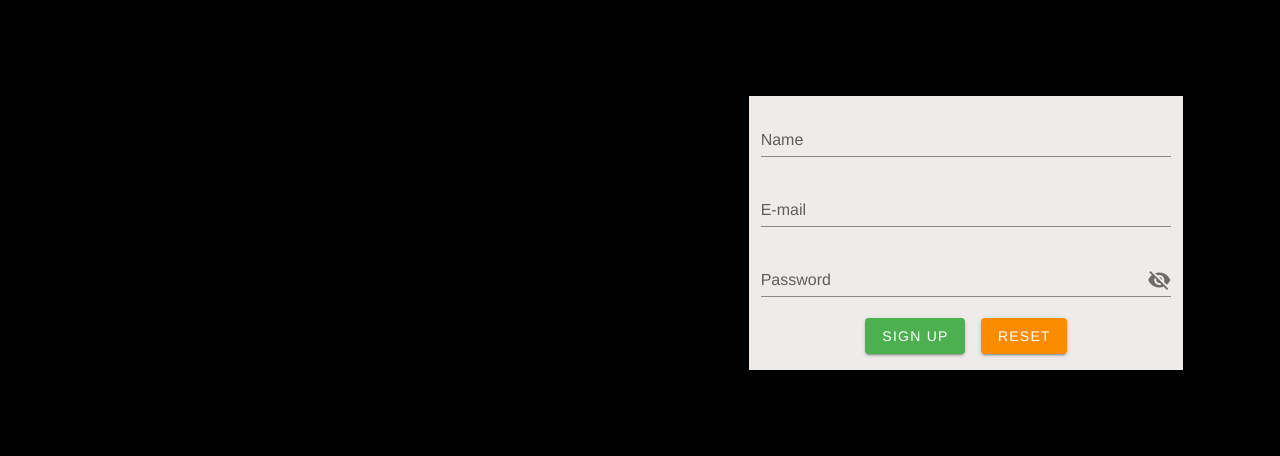
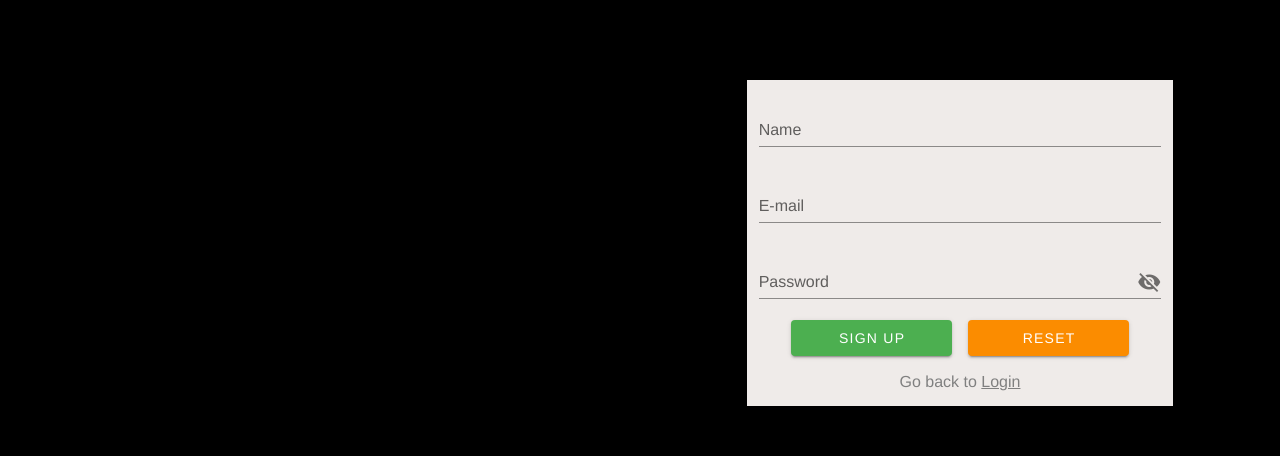
Before and after one commit to thatguy1155/petpeeps, a Vue app in the folder dog_biz_finder/: page /signup in a window 1280 px wide. Shown: the part 215-671 px from the top of the page. Built offline with nearby package versions, Linux system fonts and the light colour scheme; no server answers.

Commit message:
minor bug fixes+createAcc moved to frontend

```diff
--- a/dog_biz_finder/src/components/SignUpForm.vue
+++ b/dog_biz_finder/src/components/SignUpForm.vue
@@ -28,9 +28,10 @@
                 v-model="password"
                 :rules="passRules"
                 label="Password"
-                :append-icon="password ? 'mdi-eye' : 'mdi-eye-off'"
-                @click:append="() => (password = !password)"
-                :type="password ? 'password' : 'text'"
+                :append-icon="showPwd? 'mdi-eye' : 'mdi-eye-off'"
+                @click:append="() => (showPwd= !showPwd)"
+                :type="showPwd ? 'text' : 'password'"
+                @keyup.enter="register"
                 required
                 ></v-text-field>
 
@@ -40,6 +41,7 @@
                 color="success"
                 class="mr-4 mb-1"
                 @click="register"
+                width=40%
                 >
                     Sign Up
                 </v-btn>
@@ -49,9 +51,11 @@
                     color="warning"
                     class="mb-1"
                     @click="resetValidation"
+                    width=40%
                     >
                     Reset
                 </v-btn>
+                <div color="grey">Go back to <router-link to="/login">Login</router-link></div>
             </v-form>
         </v-col>
     </v-row>
@@ -80,28 +84,37 @@ export default {
         v => /^(?=.*\d)(?=.*[a-z])(?=.*[A-Z])[0-9a-zA-Z]{8,}$/.test(v) || 'Password should be mixed cased with at least one digit and 8 or more characters',
       ],
 
-
+      showPwd: false,
       checkbox: false,
     }),
 
     methods: {
         register: function(e) {
             if (this.$refs.form.validate()){
-                console.log(this.email)
-                const creationParams = {
-                  email: this.email,
-                  password: this.password,
-                  username: this.username,
-                  router: this.$router
-                }
+              firebase.auth().createUserWithEmailAndPassword(this.email,this.password)
+              //after you make the user, then update their display name
+              .then(() => {
+                  let currUser = firebase.auth().currentUser;
+                  currUser.updateProfile({
+                      displayName : this.username
+                  })
+                  //after you update their display name send the other details to the backend
+                  .then(() =>{
+                    const creationParams = {
+                      email: this.email,
+                      displayName: this.username,
+                      uid: currUser.uid,
+                      router: this.$router
+                    }
 
-                this.createUser(creationParams)
-
+                    this.addUserToDb(creationParams)
+                  })
+              })
+            }
             e.preventDefault();
-            }
         },
       ...mapActions({
-        'createUser': 'profileModule/createUser',
+        'addUserToDb': 'profileModule/addUserToDb',
 
       }),
     //   validate () {
@@ -116,5 +129,11 @@ export default {
 </script>
 
 <style scoped>
-
+  div {
+    margin: 10px 0 0 0;
+    color: grey;
+  }
+  div a {
+    color: grey;
+  }
 </style>
```
